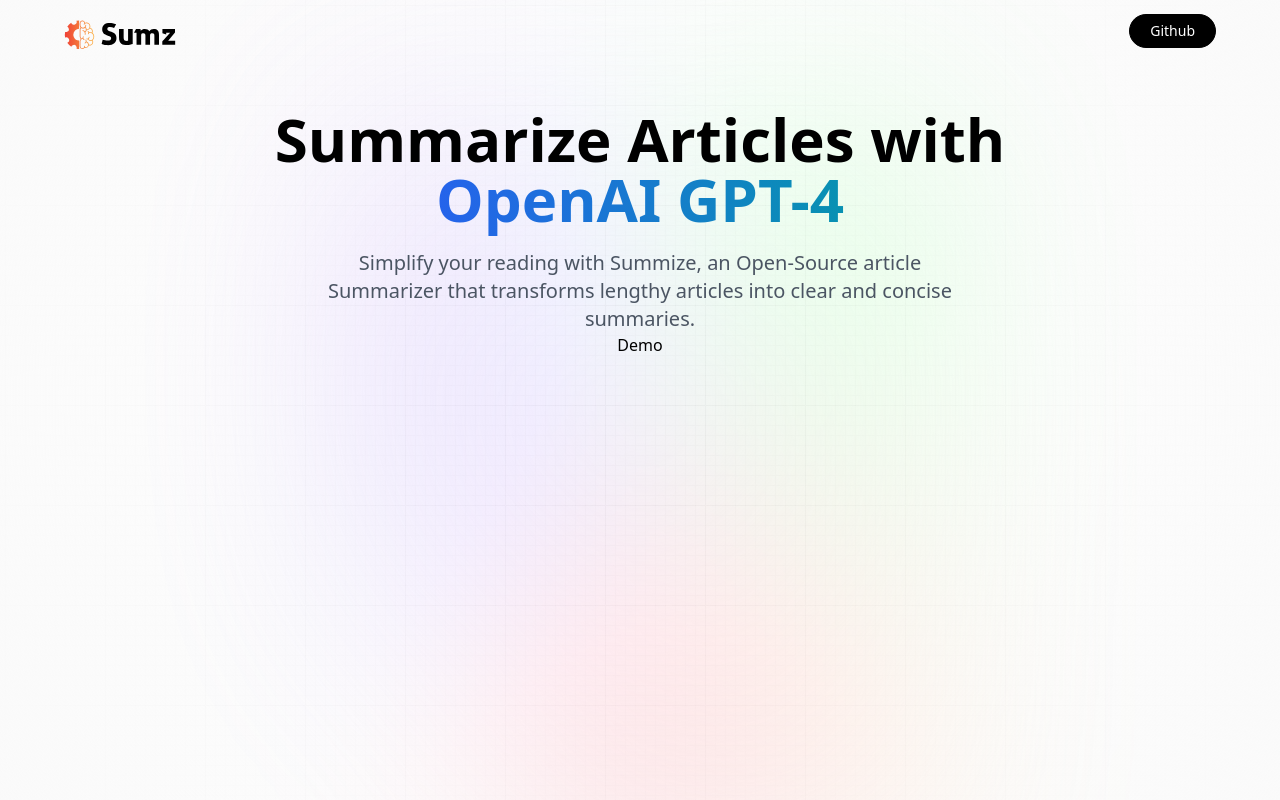
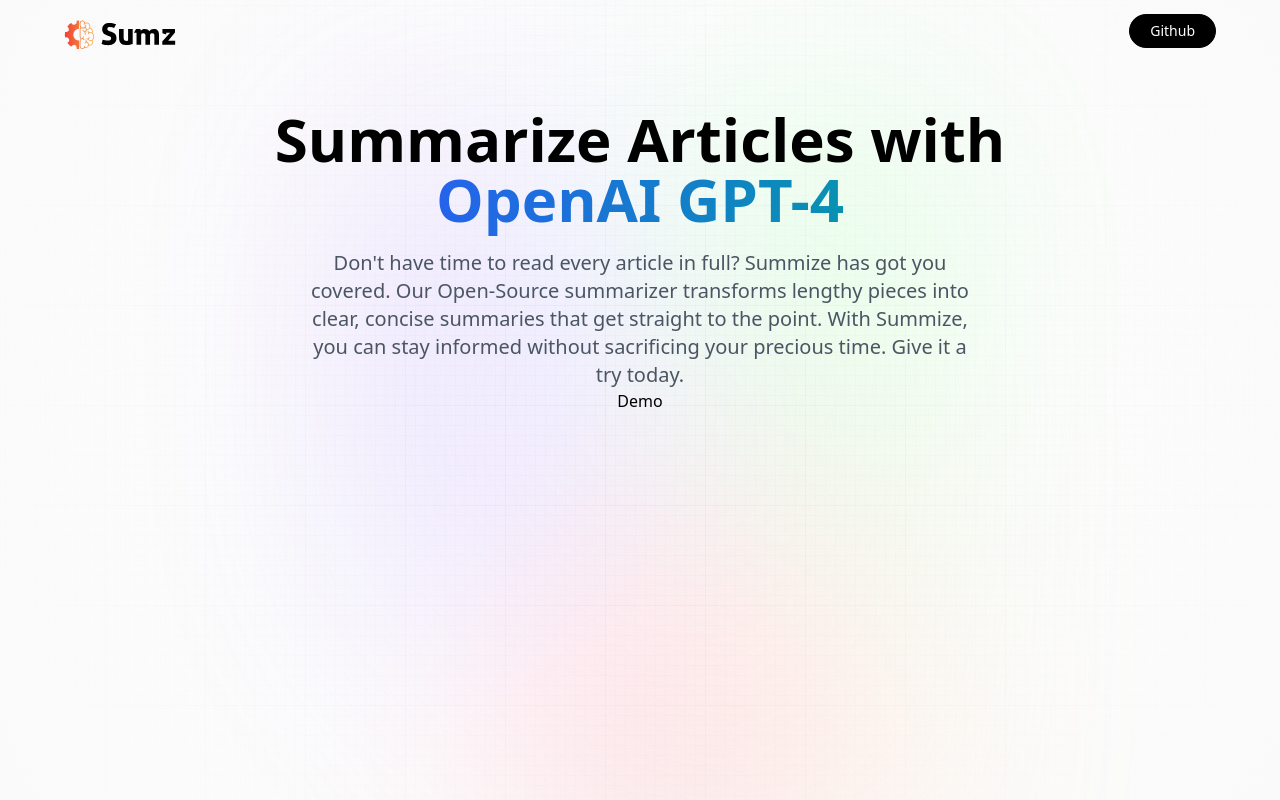
Before and after one commit to nawabsahab16/ai-website, a React (Vite) app: page / in a window 1280 px wide. Built offline with nearby package versions, Linux system fonts and the light colour scheme; a web font is replaced by a local one.

Commit message:
done with the desc

```diff
--- a/src/components/Hero.jsx
+++ b/src/components/Hero.jsx
@@ -31,7 +31,11 @@
       </h1>
 
       <h2 className="desc">
-        Simplify your reading with Summize, an Open-Source article Summarizer that transforms lengthy articles into clear and concise summaries.
+
+
+        Don't have time to read every article in full? Summize has got you covered. Our Open-Source summarizer transforms lengthy pieces into clear, concise summaries that get straight to the point. With Summize, you can stay informed without sacrificing your precious time. Give it a try today.
+
+
       </h2>
 
     </header>
```
